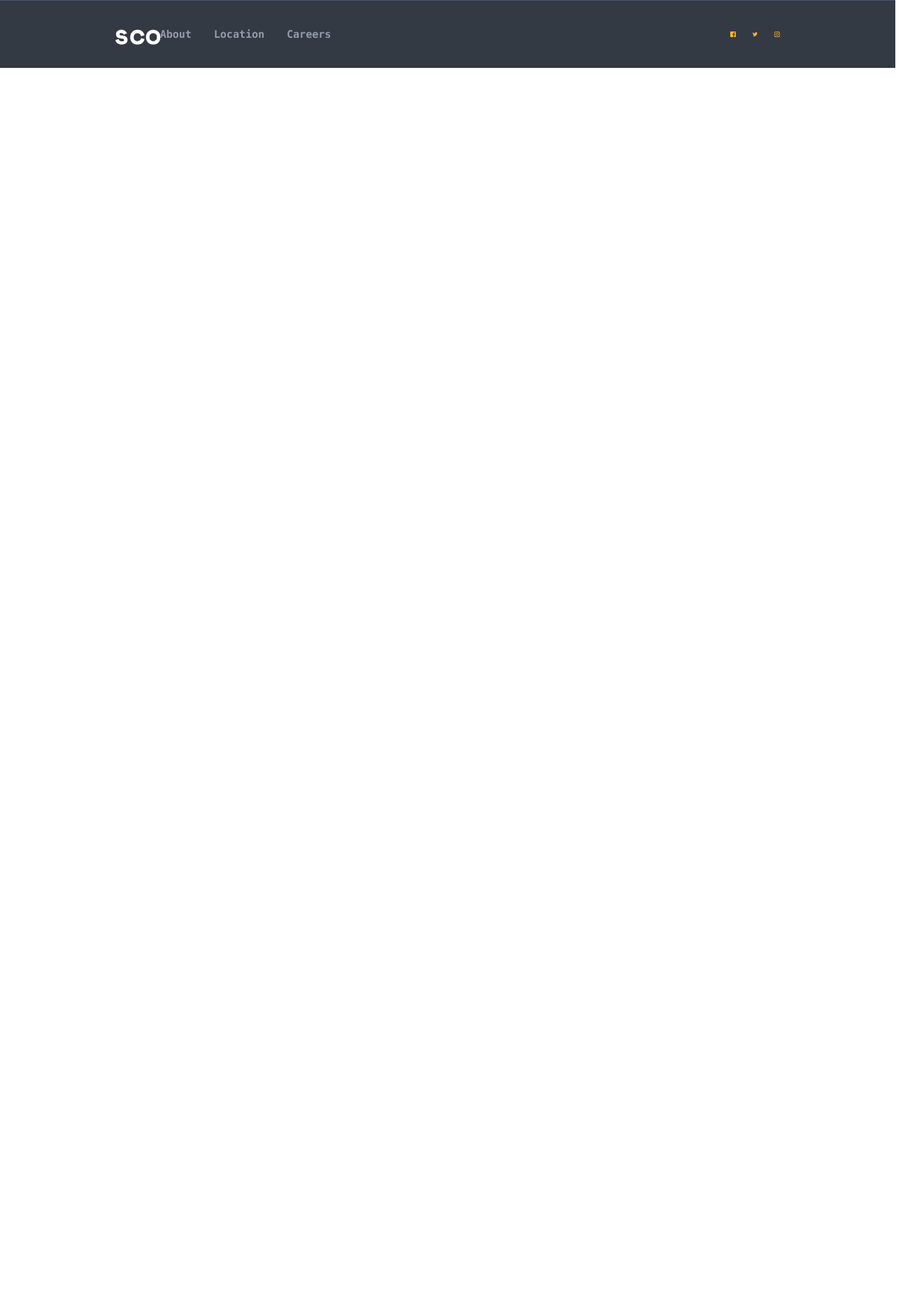
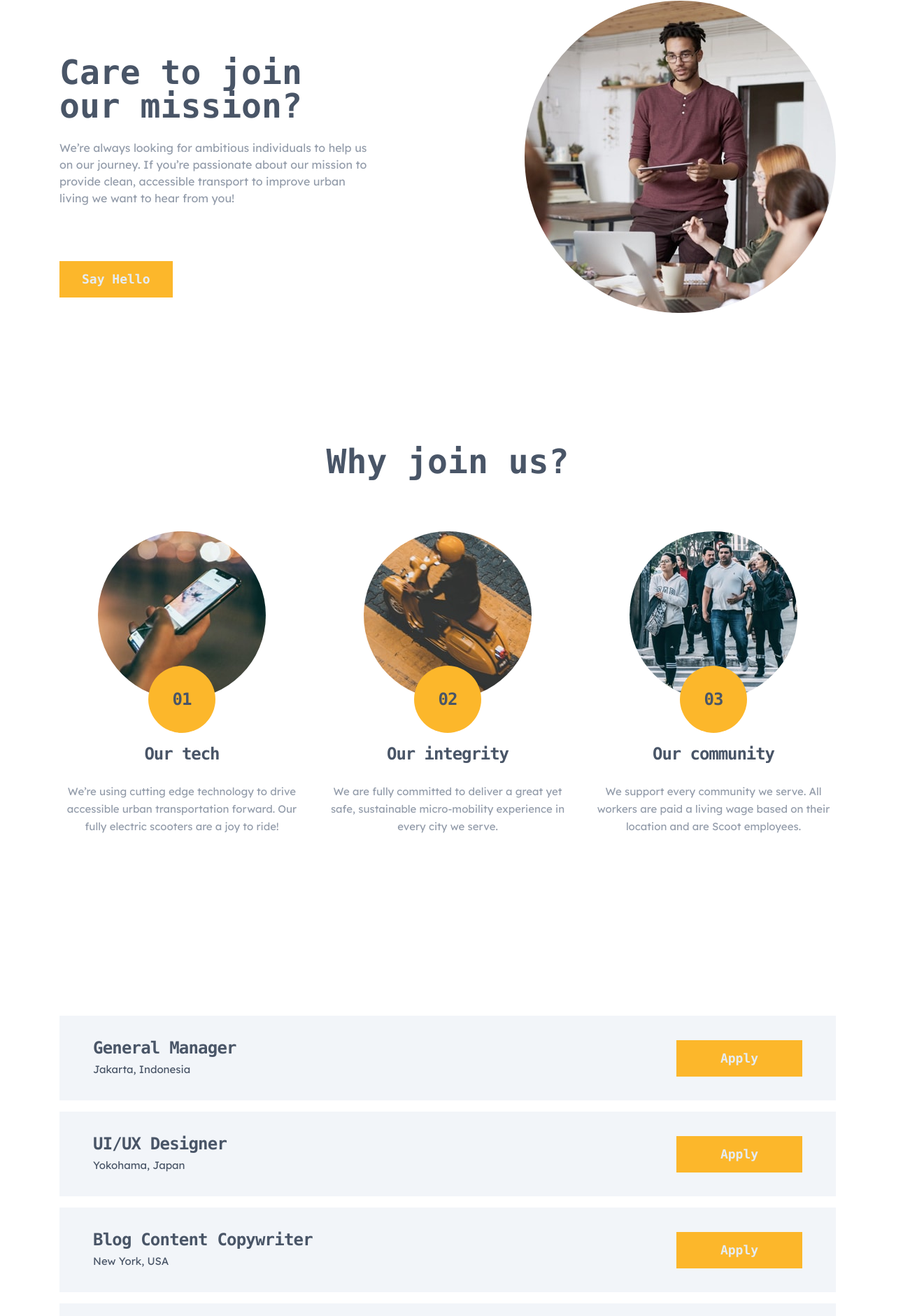
Before and after one commit to luc4sleite/scoot-website, a React (Vite) app: page /careers in a window 1280 px wide. Shown: the part 415-2295 px from the top of the page at 70% size, 1311 px wide, since content can reach past the window. Before the commit the page ends 800 px from the top, so only its background shows below. Built offline with nearby package versions, Linux system fonts and the light colour scheme.

Commit message:
feat: careers page

```diff
--- a/src/App.jsx
+++ b/src/App.jsx
@@ -1,6 +1,7 @@
 import { BrowserRouter, Route, Routes } from "react-router-dom";
 import Home from "./pages/Home";
 import About from "./pages/About";
+import Careers from "./pages/Careers";
 import Header from "./components/Header";
 import Download from "./components/Download/Index";
 import Footer from "./components/Footer";
@@ -15,6 +16,7 @@ function App() {
       <Routes>
         <Route path="/" element={<Home />} />
         <Route path="/about" element={<About />} />
+        <Route path="/careers" element={<Careers />} />
       </Routes>
 
       <Download />
--- a/src/components/Banner/index.jsx
+++ b/src/components/Banner/index.jsx
@@ -5,7 +5,7 @@ export default function Banner({ background, children }) {
   const bannerClasses = classNames("banner", background);
   return (
     <div
-      className={`flex md:relative items-center justify-center md:justify-start h-[160px] md:h-[200px] ${bannerClasses}`}
+      className={`flex md:relative items-center justify-center md:justify-start h-[160px] md:h-[200px] ${bannerClasses} bg-no-repeat bg-cover`}
     >
       <h1 className="text-white text-[40px] md:text-[56px] tracking-[-1.79px] font-bold md:ml-[97px] lg:ml-[165px]">
         {children}
--- a/src/components/Benefit/index.jsx
+++ b/src/components/Benefit/index.jsx
@@ -14,13 +14,13 @@ export default function Benefit({ image, title, description, buttonText, layout
         src={image}
         alt=""
       />
-      <h1 className="font-mono font-bold text-[#495567] text-[32px] md:text-[48px]/[48px] tracking-[-1.43 px] text-center mb-[32px] w-[311px] md:w-[457px] lg:text-left lg:w-[445px] lg:mb-[24px] lg:self-end">
+      <h1 className="font-mono font-bold text-[#495567] text-[32px]/[32px] md:text-[48px]/[48px] tracking-[-1.43 px] text-center mb-[32px] w-[311px] md:w-[457px] lg:text-left lg:w-[445px] lg:mb-[24px] lg:self-end">
         {title}
       </h1>
       <p className="font-lexend text-[#939CAA] font-[15px]/[25px] text-center w-[311px] md:w-[573px] mb-[32px] lg:text-left lg:w-[445px] lg:m-0 lg:self-start">
         {description}
       </p>
-      <div className="self-start">
+      <div className="lg:self-start">
         {buttonText && <Button name={buttonText} />}
       </div>
     </div>
--- a/src/components/Button/index.jsx
+++ b/src/components/Button/index.jsx
@@ -1,5 +1,10 @@
-export default function Button ({name}) {
+import classNames from "classnames";
+
+export default function Button ({name, width}) {
+    const buttonClasses = classNames(
+        "button", width
+    )
     return(
-        <button className="font-mono text-lg text-primary font-bold bg-yellow py-3 px-8 hover:border-2 hover:border-yellow hover:text-yellow hover:bg-white duration-200">{name}</button>
+        <button className={`${buttonClasses} font-mono text-lg text-primary font-bold bg-yellow py-3 px-8 hover:border-2 hover:border-yellow hover:text-yellow hover:bg-white duration-200`}>{name}</button>
     )
 }
--- /dev/null
+++ b/src/components/JobCard/index.jsx
@@ -0,0 +1,11 @@
+import Button from "../Button";
+
+export default function JobCard( {title, location}) {
+  return (
+    <div className="flex flex-col md:grid md:grid-cols-dropdown items-center w-[311px] md:w-[689px] lg:w-[1110px] bg-[#F2F5F9] p-[32px] md:px-[48px]">
+      <h2 className="font-mono font-bold text-[18px]/[24px] md:text-[24px]/[28px] text-center md:text-left text-[#495567] tracking-[-0.803571px] mb-1 md:col-start-1 md:col-end-2">{title}</h2>
+      <h3 className="font-lexend text-[15px]/[25px] text-center md:text-left text-[#495567] mb-4 md:col-start-1 md:col-end-2 md:self-end md:mb-0">{location}</h3>
+      <Button name="Apply" width="w-full md:w-[180px] md:col-start-2 md:col-end-3 md:row-start-1 md:row-end-3" />
+    </div>
+  );
+}
--- a/src/components/Values/index.jsx
+++ b/src/components/Values/index.jsx
@@ -4,11 +4,11 @@ import ourCommunity from "../../assets/images/our-community.jpg";
 
 import Card from "../Card";
 
-export default function Values() {
+export default function Values({title}) {
   return (
     <div className="flex flex-col items-center justify-center m-auto">
       <h2 className="font-mono font-bold text-[32px] text-[#495567] mb-[64px] md:text-[48px]">
-        Our values
+        {title}
       </h2>
       <div className="flex flex-col items-center justify-center gap-y-[56px] mb-[145px] lg:flex-row lg:gap-x-[30px]">
         <Card
--- a/src/pages/About/index.jsx
+++ b/src/pages/About/index.jsx
@@ -27,7 +27,7 @@ export default function About() {
             layout={'layout-two'}
           />
         </div>
-        <Values />
+        <Values title="Our values" />
         <FAQ />
 
     </div>
--- /dev/null
+++ b/src/pages/Careers/index.jsx
@@ -0,0 +1,35 @@
+import joinUs from "../../assets/images/join-us.jpg";
+import Banner from "../../components/Banner";
+
+import Benefit from "../../components/Benefit";
+import JobCard from "../../components/JobCard";
+import Values from "../../components/Values";
+
+export default function Careers() {
+  return (
+    <div>
+      <Banner background="bg-careers-location-hero-mobile md:bg-careers-location-hero-tablet lg:bg-careers-location-hero-desktop">Careers</Banner>
+      <section className="flex flex-col items-center">
+        <Benefit
+          image={joinUs}
+          title="Care to join our mission?"
+          description="We’re always looking for ambitious individuals to help us on our journey. If you’re passionate about our mission to provide clean, accessible transport to improve urban living we want to hear from you!"
+          buttonText="Say Hello"
+          layout="layout-one"
+        />
+      </section>
+      <section className="flex flex-col items-center mt-[120px]">
+        <Values title="Why join us?" />
+      </section>
+      <section className="flex flex-col items-center mt-[113px] mb-[120px] gap-y-4">
+        <JobCard title="General Manager" location="Jakarta, Indonesia"/>
+        <JobCard title="UI/UX Designer" location="Yokohama, Japan"/>
+        <JobCard title="Blog Content Copywriter" location="New York, USA"/>
+        <JobCard title="Graphic Designer" location="New York, USA"/>
+        <JobCard title="Fleet Supervisor" location="Jakarta, Indonesia"/>
+        <JobCard title="UX Analyst" location="London, UK"/>
+      </section>
+
+    </div>
+  );
+}
--- a/tailwind.config.js
+++ b/tailwind.config.js
@@ -22,8 +22,8 @@ export default {
         'about-hero-tablet': "url('./src/assets/images/about-hero-tablet.jpg')",
         'about-hero-desktop': "url('./src/assets/images/about-hero-desktop.jpg')",
         'careers-location-hero-mobile': "url('./src/assets/images/careers-location-hero-mobile.jpg')",
-        'careers-location-hero-tablet': "url('./src/assets/images/careers-location-hero-tablet.jpg')",
-        'careers-location-hero-desktop': "url('./src/assets/images/careers-location-hero-desktop.jpg')",
+        'careers-location-hero-tablet': "url('./src/assets/images/careers-locations-hero-tablet.jpg')",
+        'careers-location-hero-desktop': "url('./src/assets/images/careers-locations-hero-desktop.jpg')",
         'white-circles': "url('./src/assets/patterns/white-circles.svg')",
       },
       gridTemplateColumns: {
```
